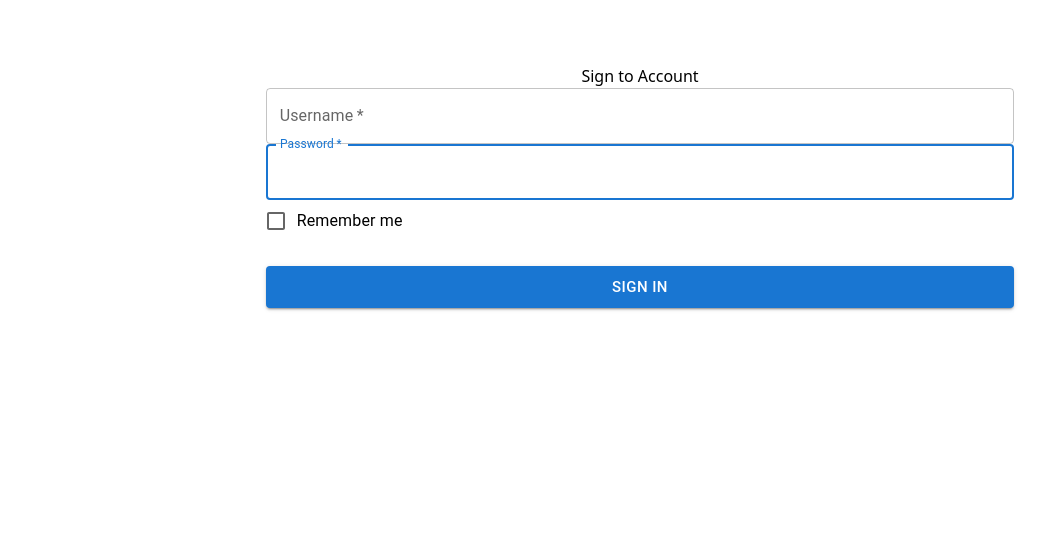
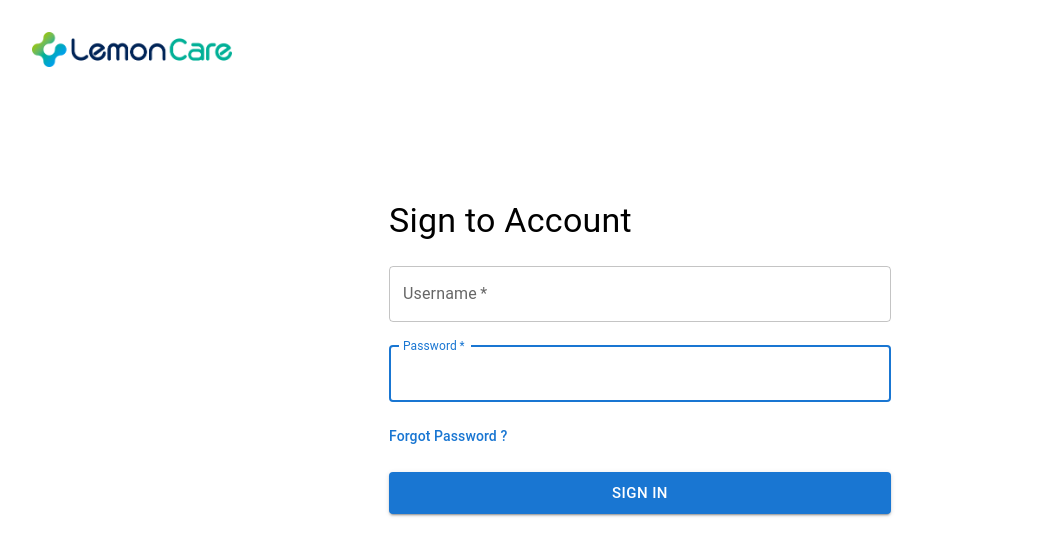
Before and after one commit to chosooyeon/lemon-admin, a React (Vite) app: page / in a window 1280 px wide. Shown: the top 556 px of the page, without its empty margins (0-1046 px from the left). Built offline with nearby package versions, Linux system fonts and the light colour scheme.

Commit message:
🎨 로그인페이지 ui수정

```diff
--- a/src/pages/LoginPage.tsx
+++ b/src/pages/LoginPage.tsx
@@ -1,10 +1,8 @@
 import { useForm, SubmitHandler } from "react-hook-form";
-import { Button, TextField, Box } from '@mui/material/';
-import FormControlLabel from '@mui/material/FormControlLabel';
-import Checkbox from '@mui/material/Checkbox';
+import { Button, TextField, Box, Typography, Stack, Link } from '@mui/material/';
 import { useRef } from 'react';
 import { useNavigate } from "react-router-dom";
-
+import logo from '@/assets/logo_lemonhc_text.png'
 
 interface UserValue {
   email: string
@@ -18,7 +16,7 @@ const LoginPage = () => {
   passwordRef.current = watch("password")
 
   const onSubmitHandler: SubmitHandler<UserValue> = (data) => {
-        if(passwordRef.current === data.password){
+    if (passwordRef.current === data.password) {
       console.log(data);
       console.log(passwordRef.current);
       navigate("/user")
@@ -27,16 +25,37 @@ const LoginPage = () => {
 
   return (
     <>
+      <div className='fixed bg-white z-50 w-[100%] p-8'>
+        {/* <Header /> */}
+        <img width={200} src={logo} />
+      </div>
       <Box
         sx={{
-                    marginTop: 8,
+          flex: '1 1 auto',
+          alignItems: 'center',
           display: 'flex',
-                    flexDirection: 'column',
-                    alignItems: 'center',
+          justifyContent: 'center'
         }}
       >
-                <div>Sign to Account</div>
+        <Box
+          sx={{
+            maxWidth: 550,
+            px: 3,
+            py: '200px',
+            width: '100%'
+          }}
+        >
+          <div>
+            <Stack
+              spacing={1}
+              sx={{ mb: 3 }}
+            >
+              <Typography variant="h4">
+                Sign to Account
+              </Typography>
+            </Stack>
             <form autoComplete="off" onSubmit={handleSubmit(onSubmitHandler)}>
+              <Stack spacing={3}>
                 <TextField
                   required
                   autoFocus
@@ -58,20 +77,27 @@ const LoginPage = () => {
                   autoComplete="current-password"
                   {...register("password", { required: true, validate: (value) => value === passwordRef.current })}
                 />
-                    <FormControlLabel
-                        control={<Checkbox value="remember" color="primary" />}
-                        label="Remember me"
-                    />
+                <Link
+                  href="#"
+                  underline="hover"
+                  variant="subtitle2"
+                >
+                  Forgot Password ?
+                </Link>
+              </Stack>
+
               <Button
+                fullWidth
+                size="large"
+                sx={{ mt: 3 }}
                 type="submit"
-                        fullWidth
                 variant="contained"
-                        sx={{ mt: 3, mb: 2 }}
-                        size="large"
               >
                 Sign in
               </Button>
             </form>
+          </div>
+        </Box>
       </Box>
     </>
   )
```
Also changed, not shown: src/assets/logo_lemonhc_text.png (added). Lines whose indentation alone changed are shown as unchanged.
